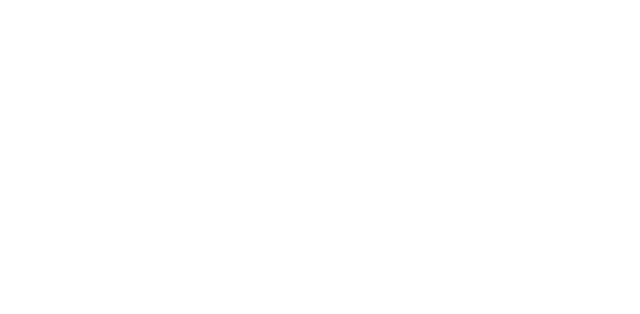
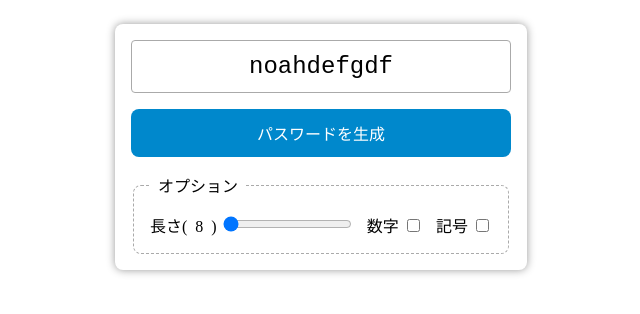
Before and after one commit to hit0sh1/MyPasswordApp, a plain HTML site: page index.html in a window 1280 px wide. Shown: the whole page, without its empty margins (319-959 px from the left). Drawn offline with Linux system fonts and the light colour scheme.

Commit message:
✨ javascript導入まで

```diff
--- a/index.html
+++ b/index.html
@@ -1,9 +1,31 @@
 <!DOCTYPE html>
-<html lang="en">
+<html lang="ja">
     <head>
         <meta charset="UTF-8" />
         <meta name="viewport" content="width= , initial-scale=1.0" />
         <title>パスワードジェネレーター</title>
+        <link rel="stylesheet" href="style.css" />
     </head>
-    <body></body>
+    <body>
+        <main>
+            <p id="result">noahdefgdf</p>
+            <button id="btn">パスワードを生成</button>
+            <fieldset>
+                <legend>オプション</legend>
+                <label>
+                    長さ(<span id="password-length">8</span>)
+                    <input type="range" id="slider" min="8" max="24" value="8" />
+                </label>
+                <label>
+                    数字
+                    <input type="checkbox" />
+                </label>
+                <label>
+                    記号
+                    <input type="checkbox" />
+                </label>
+            </fieldset>
+        </main>
+        <script src="main.js"></script>
+    </body>
 </html>
--- /dev/null
+++ b/main.js
@@ -0,0 +1,18 @@
+"use strict";
+{
+    const slider = document.getElementById("slider");
+    const btn = document.getElementById("btn");
+
+    slider.addEventListener("input", () => {
+        const passwordLength = document.getElementById("password-length");
+
+        passwordLength.textContent = slider.value;
+    });
+
+    btn.addEventListener("click", () => {
+        const result = document.getElementById("result");
+        const letters = "abcdefghijklmnopqrstuvwxyz";
+
+        result.textContent = letters[Math.floor(Math.random() * 26)];
+    });
+}
--- /dev/null
+++ b/style.css
@@ -0,0 +1,58 @@
+@charset "utf-8";
+
+main {
+    width: 380px;
+    margin: 24px auto 0;
+    box-shadow: 0 0 8px #999;
+    border-radius: 8px;
+    padding: 16px;
+}
+
+p {
+    margin: 0;
+    border: 1px solid #aaa;
+    border-radius: 4px;
+    font-family: "Courier New";
+    font-size: 24px;
+    text-align: center;
+    padding: 12px 0;
+}
+
+button {
+    all: unset;
+    width: 100%;
+    background: #08c;
+    border-radius: 8px;
+    color: #fff;
+    text-align: center;
+    padding: 12px 0;
+    margin-top: 16px;
+    cursor: pointer;
+}
+
+button:hover {
+    opacity: 0.6;
+}
+
+button:active {
+    opacity: 0.4;
+}
+
+fieldset {
+    border: 1px dashed #aaa;
+    border-radius: 8px;
+    padding: 16px;
+    margin-top: 16px;
+    display: flex;
+    justify-content: space-between;
+}
+
+legend {
+    padding: 0 8px;
+}
+
+#password-length {
+    width: 24px;
+    display: inline-block;
+    text-align: center;
+}
```
